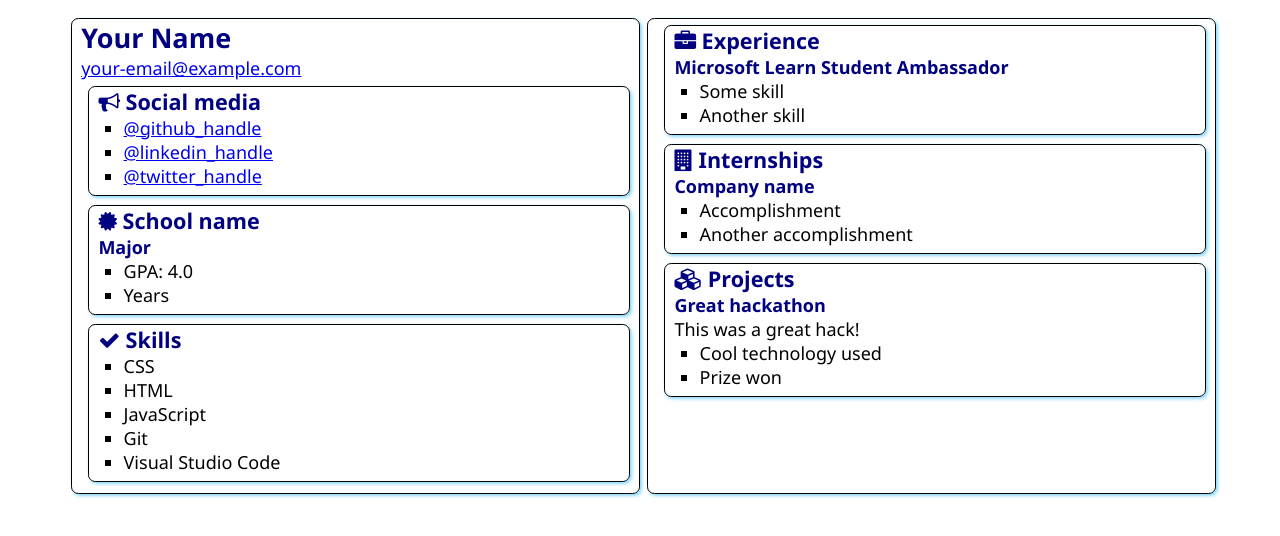
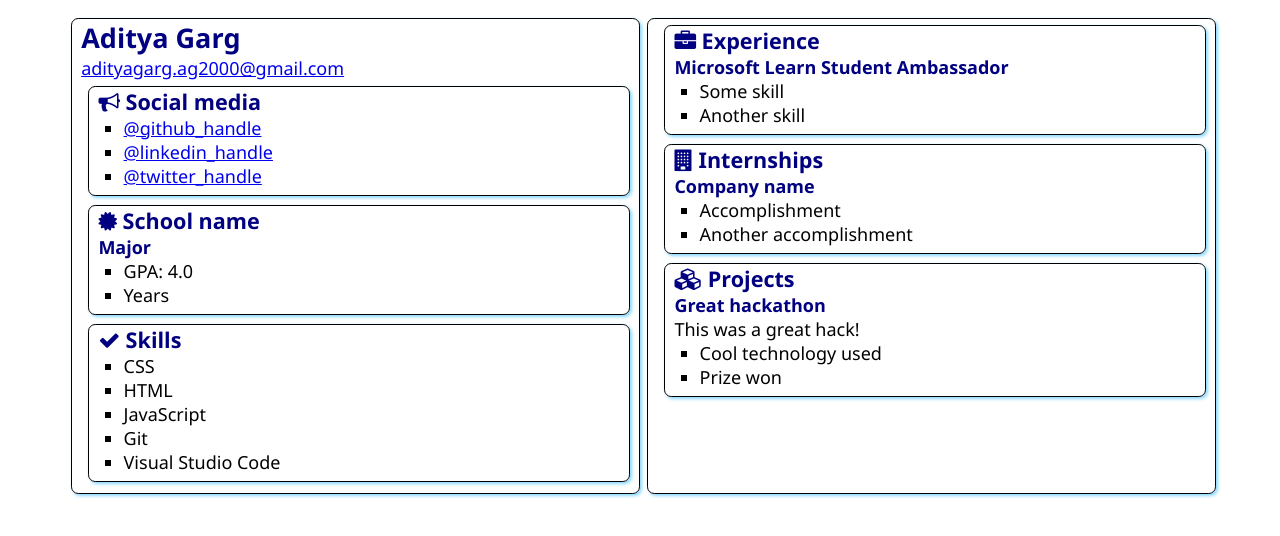
Before and after one commit to AdityaGarg00/SATechnicalOnboarding, a plain HTML site: page src/index.html in a window 1280 px wide. Drawn offline with Linux system fonts and the light colour scheme.

Commit message:
Update index.html

```diff
--- a/src/index.html
+++ b/src/index.html
@@ -12,8 +12,8 @@
 <body>
     <main>
         <article class="box">
-            <h1>Your Name</h1>
-            <div><a href="mailto:your.email@example.com">your-email@example.com</a></div>
+            <h1>Aditya Garg</h1>
+            <div><a href="mailto:adityagarg.ag2000@gmail.com">adityagarg.ag2000@gmail.com</a></div>
 
             <section class="box">
                 <h2>
```
